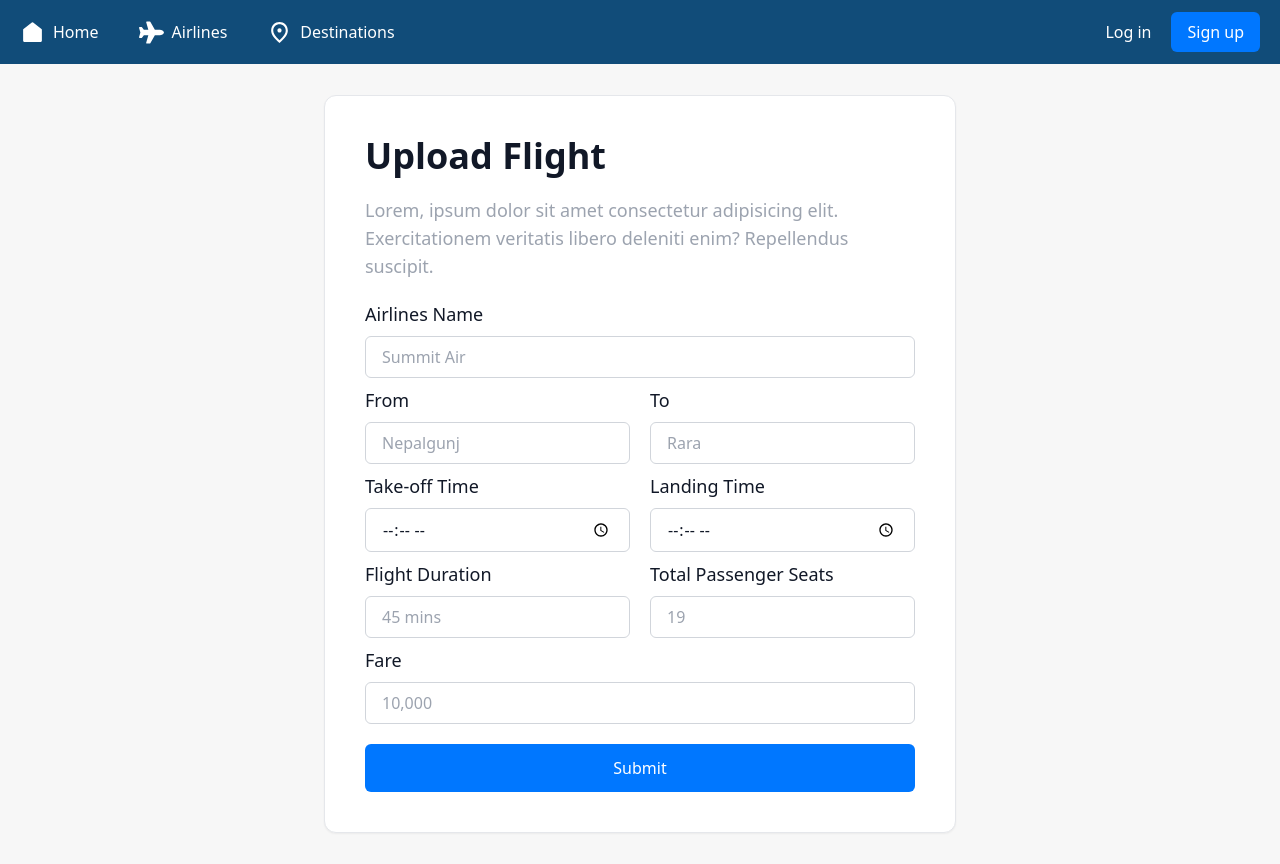
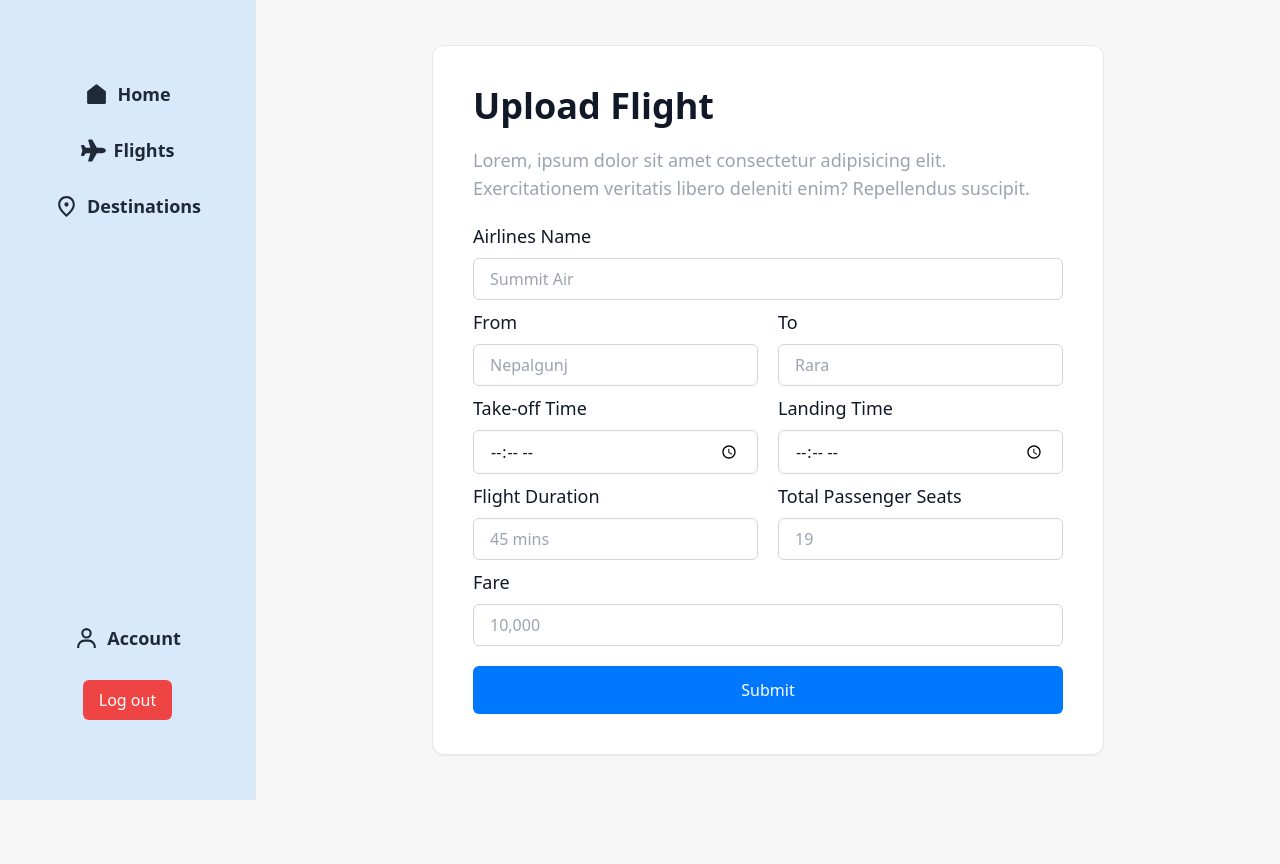
Before and after one commit to subegshahi/payload-fyp-2022, a React (Vite) app in the folder client/: page /contractorhome in a window 1280 px wide. After the commit the page ends 800 px from the top, so only its background shows below. Built offline with nearby package versions, Linux system fonts and the light colour scheme.

Commit message:
update: contractor page

```diff
--- a/client/package.json
+++ b/client/package.json
@@ -11,6 +11,7 @@
   "dependencies": {
     "@hookform/resolvers": "^2.9.11",
     "axios": "^1.3.4",
+    "js-cookie": "^3.0.1",
     "react": "^18.2.0",
     "react-cookie": "^4.1.1",
     "react-dom": "^18.2.0",
--- a/client/src/imports/components.js
+++ b/client/src/imports/components.js
@@ -23,3 +23,4 @@ export { SearchResultCard } from "../pages/search-result/components/SearchResult
 export { CheckoutForm } from "../pages/checkout/components/CheckoutForm";
 export { Ticket } from "../pages/checkout/components/Ticket";
 export { ContractorForm } from "../pages/contractor-home/components/ContractorForm";
+export { Sidebar } from "../pages/contractor-home/components/Sidebar";
--- a/client/src/pages/contractor-home/ContractorHome.jsx
+++ b/client/src/pages/contractor-home/ContractorHome.jsx
@@ -1,18 +1,18 @@
 import React from "react";
-import { ContractorForm, Header } from "../../imports/components";
+import { ContractorForm, Header, Sidebar } from "../../imports/components";
 
 export const ContractorHome = () => {
   return (
-    <>
-      <div className="bg-[#114c79]">
-        <Header />
+    <div className="flex min-h-screen">
+      <div className="basis-1/5 border-r border-gray-200 ">
+        <Sidebar />
       </div>
 
-      <main className="mx-auto flex min-h-screen max-w-2xl flex-col justify-center px-5">
-        <div>
+      <main className="flex flex-1 items-center justify-center px-5">
+        <div className="max-w-2xl">
           <ContractorForm />
         </div>
       </main>
-    </>
+    </div>
   );
 };
--- a/client/src/pages/contractor-home/components/ContractorForm.jsx
+++ b/client/src/pages/contractor-home/components/ContractorForm.jsx
@@ -86,7 +86,7 @@ export const ContractorForm = () => {
           </div>
 
           <div className="flex-1">
-            <label className="text-lg font-light ">Total Passenger Seats</label>
+            <label className="truncate text-lg font-light ">Total Passenger Seats</label>
             <input
               className="input-form w-full"
               type="number"
--- /dev/null
+++ b/client/src/pages/contractor-home/components/Sidebar.jsx
@@ -0,0 +1,81 @@
+import React from "react";
+import { Link, useNavigate } from "react-router-dom";
+import { useCookies } from "react-cookie";
+import {
+  payloadLogo,
+  AiOutlineMenu,
+  RiHomeFill,
+  FaPlane,
+  MdOutlinePlace,
+  BiUser,
+} from "../../../imports/assets";
+
+export const Sidebar = () => {
+  const [cookies, setCookies] = useCookies(["access_token"]);
+  const navigate = useNavigate();
+
+  const logout = () => {
+    setCookies("access_token", "", { path: "/" });
+    window.localStorage.removeItem("userID");
+    navigate("/");
+  };
+
+  return (
+    <div className="flex min-h-screen flex-col justify-between bg-brand-100/70 ">
+      <div className="mt-20 space-y-7">
+        <div className="flex items-center justify-center gap-2">
+          <RiHomeFill className="inline-block text-gray-800" size={"25"} />
+
+          <Link
+            className="hidden text-lg font-bold text-gray-800 hover:text-brand-300 md:block"
+            to="/contractorhome"
+          >
+            Home
+          </Link>
+        </div>
+
+        <div className="flex items-center justify-center gap-2">
+          <FaPlane className="inline-block text-gray-800" size={"25"} />
+
+          <Link
+            className="hidden text-lg font-bold text-gray-800 hover:text-brand-300 md:block"
+            to=""
+          >
+            Flights
+          </Link>
+        </div>
+
+        <div className="flex items-center justify-center gap-2">
+          <MdOutlinePlace className="inline-block text-gray-800" size={"25"} />
+
+          <Link
+            className="hidden text-lg font-bold text-gray-800 hover:text-brand-300 md:block"
+            to=""
+          >
+            Destinations
+          </Link>
+        </div>
+      </div>
+
+      <di className="mb-20 flex flex-col items-center space-y-7">
+        <div className="flex items-center justify-center gap-2">
+          <BiUser className="inline-block text-gray-800" size={"25"} />
+
+          <Link
+            className="hidden text-lg font-bold text-gray-800 hover:text-brand-300 md:block"
+            to=""
+          >
+            Account
+          </Link>
+        </div>
+
+        <button
+          className="inline-block rounded-md bg-red-500 px-4 py-2 font-medium text-white hover:bg-red-600"
+          onClick={logout}
+        >
+          Log out
+        </button>
+      </di>
+    </div>
+  );
+};
--- a/client/src/pages/log-in/components/LogInForm.jsx
+++ b/client/src/pages/log-in/components/LogInForm.jsx
@@ -1,13 +1,12 @@
 import React from "react";
+import axios from "axios";
+import Cookies from "js-cookie";
 import { Link, useNavigate } from "react-router-dom";
-import { useCookies } from "react-cookie";
-import axios from "axios";
 import { useLoginForm } from "../../../validations/useLogInForm";
 import { google } from "../../../imports/assets";
 
 export const LogInForm = () => {
   const { register, handleSubmit, errors } = useLoginForm();
-  const [_, setCookies] = useCookies(["access_token"]);
   const navigate = useNavigate();
 
   // const onSubmit = (data) => {
@@ -19,8 +18,8 @@ export const LogInForm = () => {
 
     try {
       const response = await axios.post("http://localhost:4000/api/login", formData);
-      setCookies("access_token", response.data.accessToken);
-      window.localStorage.setItem("userID", JSON.stringify(response.data.userID));
+      Cookies.set("access_token", response.data.accessToken, { expires: 7 });
+      Cookies.set("userID", response.data.userID, { expires: 7 });
 
       if (response.data.isContractor) {
         navigate("/contractorhome");
```
Also changed, not shown: 1 other file (tests, documents, lock files or other folders).
